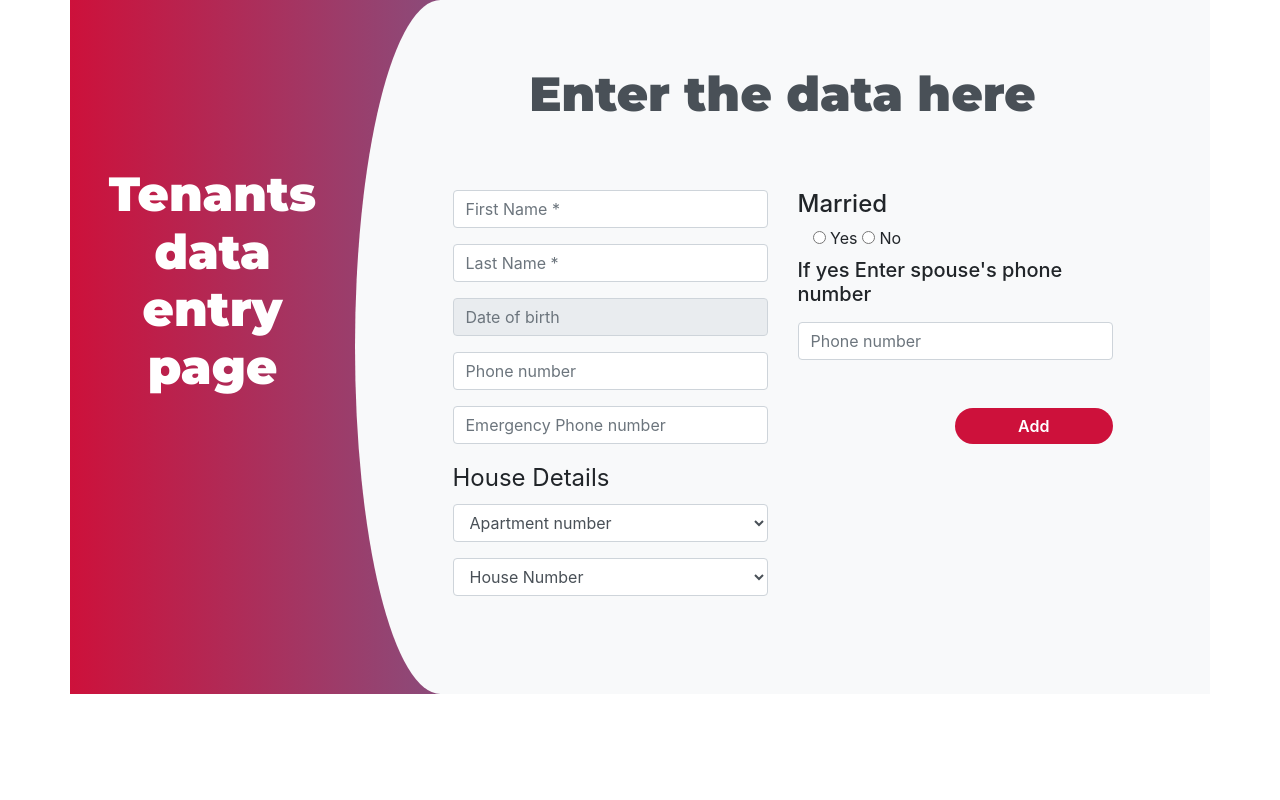
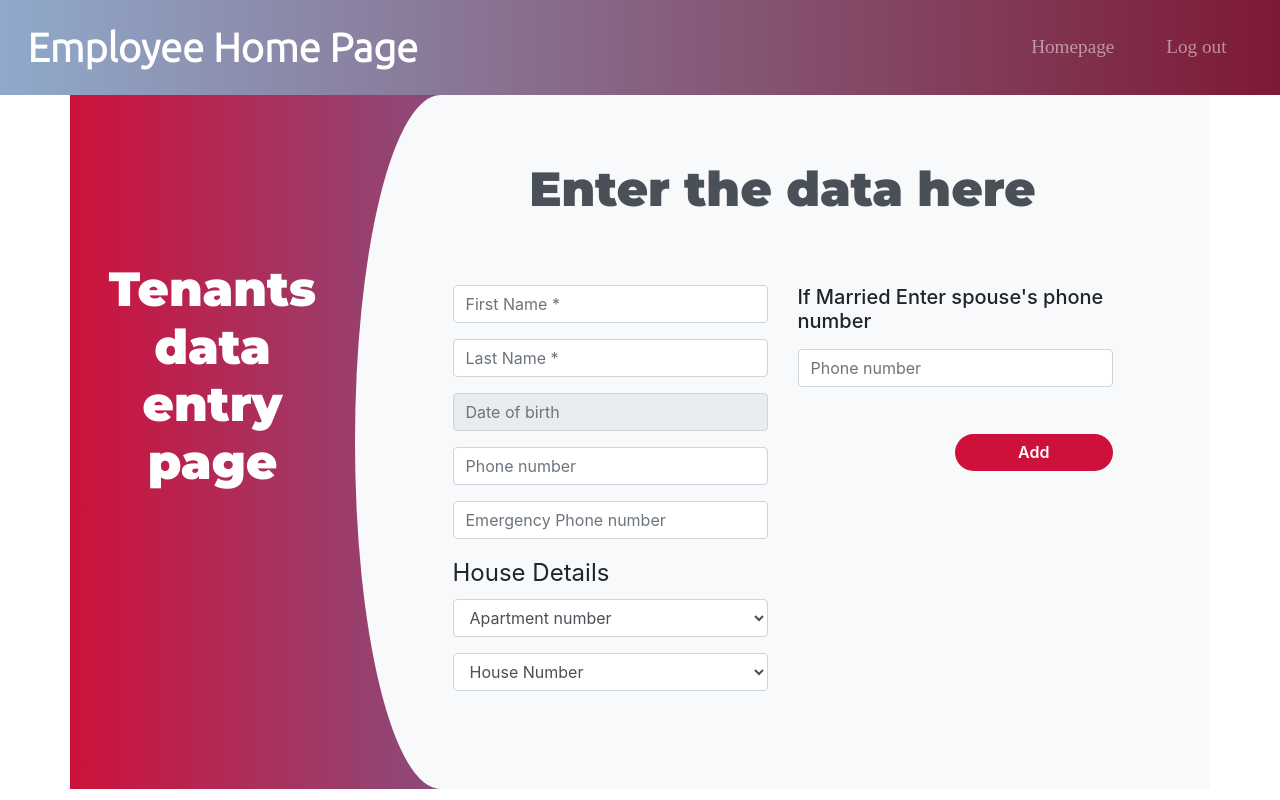
Before and after one commit to Nandini4601/REMS, a Flask app: page /addtenant in a window 1280 px wide. Run offline with Flask 2, Linux system fonts and the light colour scheme; some libraries are stand-ins or nearby versions.

Commit message:
Modified routes.py,tenants.html,employee.html & base.html

```diff
--- a/rems/routes.py
+++ b/rems/routes.py
@@ -42,6 +42,9 @@ def logout():
     logout_user()
     return redirect(url_for('index'))
 
+@app.route('/home3')
+def home3():
+    return render_template('homepage.html')
 
 @app.route('/addtenant')
 def add_tenant():
--- a/rems/static/css/tenants.css
+++ b/rems/static/css/tenants.css
@@ -24,6 +24,12 @@
     background: #f8f9fa;
     border-top-left-radius: 10% 50%;
     border-bottom-left-radius: 10% 50%;
+}
+.container-register {
+    width: 100%;
+    padding-right: 15px;
+    margin-right: auto;
+    margin-left: auto;
 }
 .register-left img{
     margin-top: 15%;
@@ -113,3 +119,28 @@
     font-weight: bold;
 
 }
+#title{
+  text-align: center;
+  background: -webkit-linear-gradient(right, #7D1935, #90AACB);
+}
+
+.navbar{
+  padding: 1%;
+}
+
+.navbar-brand{
+  font-family: "Ubuntu";
+  font-size: 2.5rem;
+  font-weight: bold;
+}
+
+.nav-item{
+  padding: 0 18px;
+}
+
+
+
+.nav-link{
+  font-size: 1.2rem;
+  font-family: "Montserrat-light";
+}
--- a/rems/templates/base.html
+++ b/rems/templates/base.html
@@ -18,6 +18,27 @@
     {% endblock %}
 </head>
 <body>
+  <section id="title">
+    <div class="container-fluid">
+        <nav class="navbar navbar-expand-lg navbar-dark">
+          <a class="navbar-brand" href="employee.html">Employee Home Page</a>
+          <button class="navbar-toggler" type="button" data-bs-toggle="collapse" data-bs-target="#navbarSupportedContent" aria-controls="navbarSupportedContent" aria-expanded="false" aria-label="Toggle navigation">
+            <span class="navbar-toggler-icon"></span>
+          </button>
+
+          <div class="collapse navbar-collapse" id="navbarSupportedContent">
+            <ul class="navbar-nav ml-auto">
+              <li class="nav-item">
+                <a class="nav-link" href="{{ url_for('home3') }}">Homepage</a>
+              </li>
+              <li class="nav-item">
+                <a class="nav-link" href="{{ url_for('logout') }}">Log out</a>
+              </li>
+            </ul>
+          </div>
+        </nav>
+      </div>
+  </section>
 {% block content %}
 {% endblock %}
 </body>
--- a/rems/templates/index.html
+++ b/rems/templates/index.html
@@ -40,7 +40,7 @@
           <div class="collapse navbar-collapse" id="navbarSupportedContent">
             <ul class="navbar-nav ms-auto">
               <li class="nav-item">
-                <a class="nav-link" href="">Homepage</a>
+                <a class="nav-link" href="{{ url_for('home3') }}">Homepage</a>
               </li>
               <li class="nav-item">
                 <a class="nav-link" href="{{ url_for('logout') }}">Log out</a>
--- a/rems/templates/tenants.html
+++ b/rems/templates/tenants.html
@@ -47,6 +47,7 @@
 {% endblock %}
 
 {% block content %}
+
 <div class="container register">
     <div class="row">
         <div class="col-md-3 register-left">
@@ -112,16 +113,7 @@
                         <div class="col-md-6">
                             <div class="form-group">
 
-                                <h4>Married</h4>
-                                <div class="col-6">
-                                    <input type="radio" name="flexRadioDefault" id="flexRadioDefault1"
-                                           value="flexRadioDefault1">
-                                    <label for="flexRadioDefault1"> Yes</label>
-                                    <input type="radio" name="flexRadioDefault" id="flexRadioDefault2"
-                                           value="flexRadioDefault2">
-                                    <label for="flexRadioDefault2"> No</label>
-                                </div>
-                                <h5>If yes Enter spouse's phone number</h5>
+                                <h5>If Married Enter spouse's phone number</h5>
                             </div>
 
                             <div class="form-group">
```
Also changed, not shown: rems/static/css/employee.css (+26 -0 lines).
